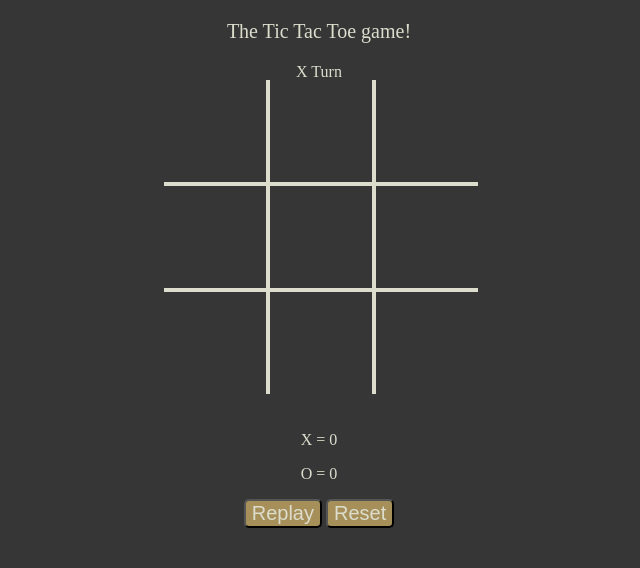
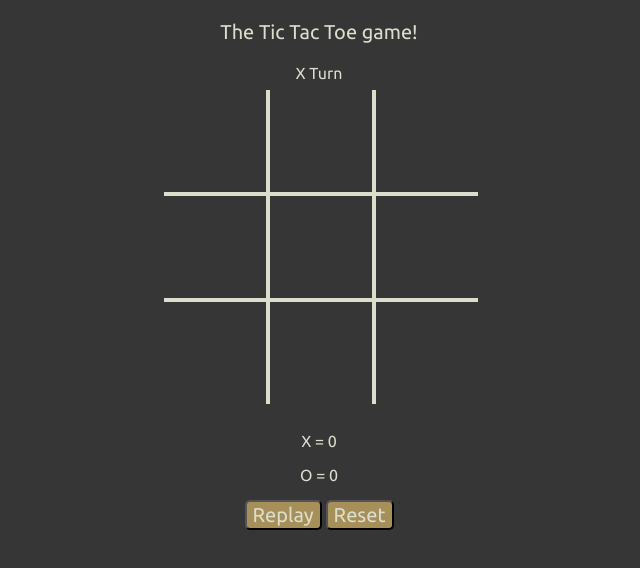
Before and after one commit to Stoduvaelamerdir/TicTacToe, a website built with webpack: page src/client/index.html in a window 1280 px wide. Shown: the whole page, without its empty margins (321-961 px from the left). Built offline with nearby package versions, Linux system fonts and the light colour scheme; no server answers.

Commit message:
Added new font to the game Ubuntu

```diff
--- a/src/client/index.html
+++ b/src/client/index.html
@@ -5,6 +5,7 @@
 <head>
 	<meta charset="UTF-8">
 	<title>Tic Tac Toe</title>
+	<link href="https://fonts.googleapis.com/css?family=Ubuntu" rel="stylesheet">
 	<style>
 		body {
 			background-color: #363636
@@ -15,22 +16,26 @@
 			color: #DCDDCD;
 			font-size: 20px;
 			border-radius: 5px;
+			font-family: 'Ubuntu', sans-serif;
 		}
 
 		.title {
 			text-align: center;
 			color: #DCDDCD;
 			font-size: 20px;
+			font-family: 'Ubuntu', sans-serif;
 		}
 
 		.indicator {
 			text-align: center;
 			color: #DCDDCD;
+			font-family: 'Ubuntu', sans-serif;
 		}
 
 		.score {
 			text-align: center;
 			color: #DCDDCD;
+			font-family: 'Ubuntu', sans-serif;
 			margin-top: 350px;
 		}
 
@@ -48,6 +53,7 @@
 			border-radius: 5px;
 			color: #363636;
 			font-size: 2em;
+			font-family: 'Ubuntu', sans-serif;
 		}
 
 		.buttonCont {
@@ -68,7 +74,7 @@
 		}
 
 		table {
-			margin-top: 60px;
+			margin-top: 70px;
 			border-collapse: collapse;
 			position: absolute;
 			margin-left: -155px;
```
